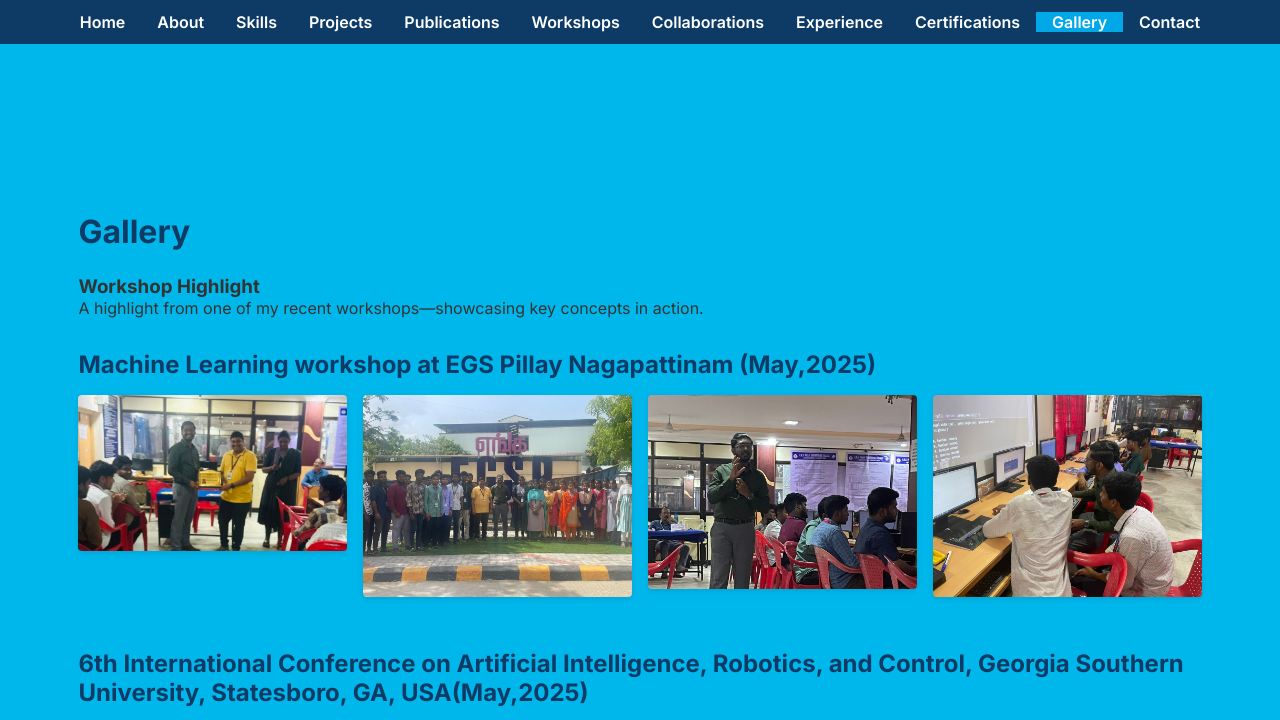
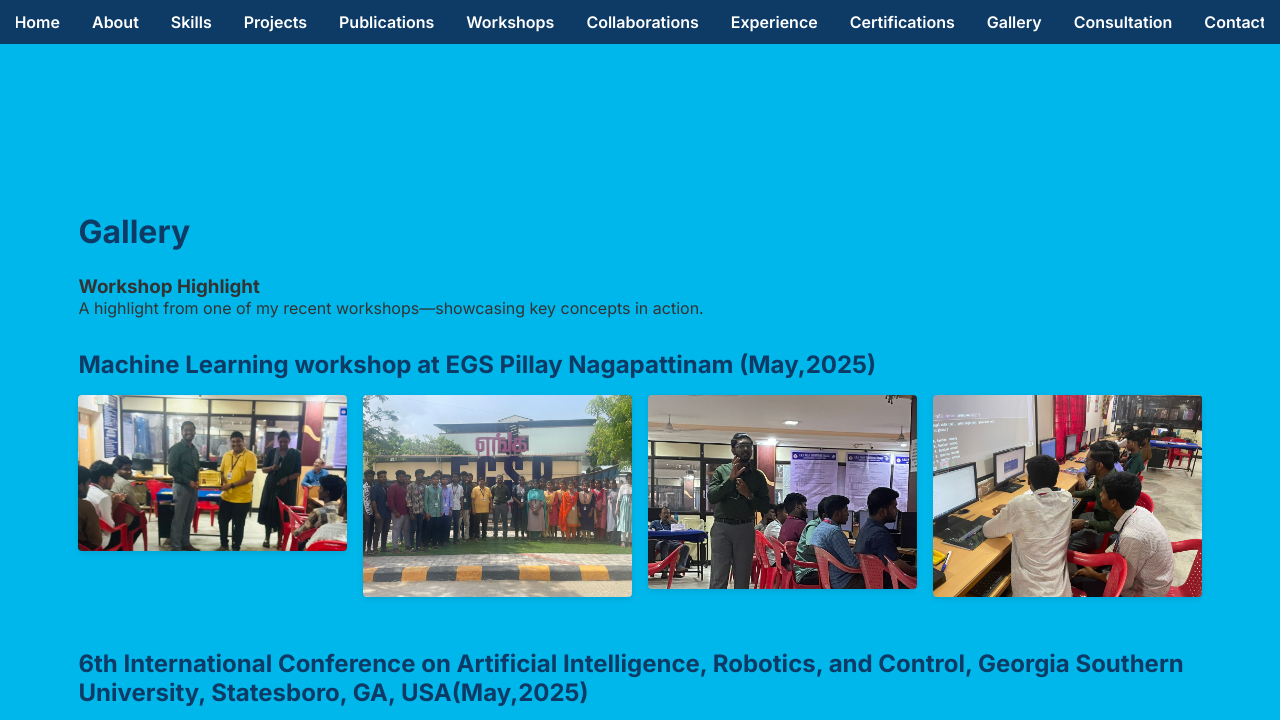
Before and after one commit to AkshayRamakrishnann/AkshayRamakrishnann.github.io, a plain HTML site: page gallery.html in a window 1280 px wide. Shown: the top 720 px of the page. Drawn offline with Linux system fonts and the light colour scheme.

Commit message:
Update gallery.html

```diff
--- a/gallery.html
+++ b/gallery.html
@@ -23,10 +23,12 @@
     <li><a href="collaborations.html">Collaborations</a></li>
     <li><a href="experience.html">Experience</a></li>
     <li><a href="certs.html">Certifications</a></li>
-      <li><a href="gallery.html" class="active">Gallery</a></li>
+    <li><a href="gallery.html">Gallery</a></li>
+    <li><a href="consultation.html">Consultation</a></li>
     <li><a href="contact.html">Contact</a></li>
   </ul>
 </nav>
+
 
   <!-- Gallery Section -->
   <section id="gallery">
```
Lines whose indentation alone changed are shown as unchanged.
